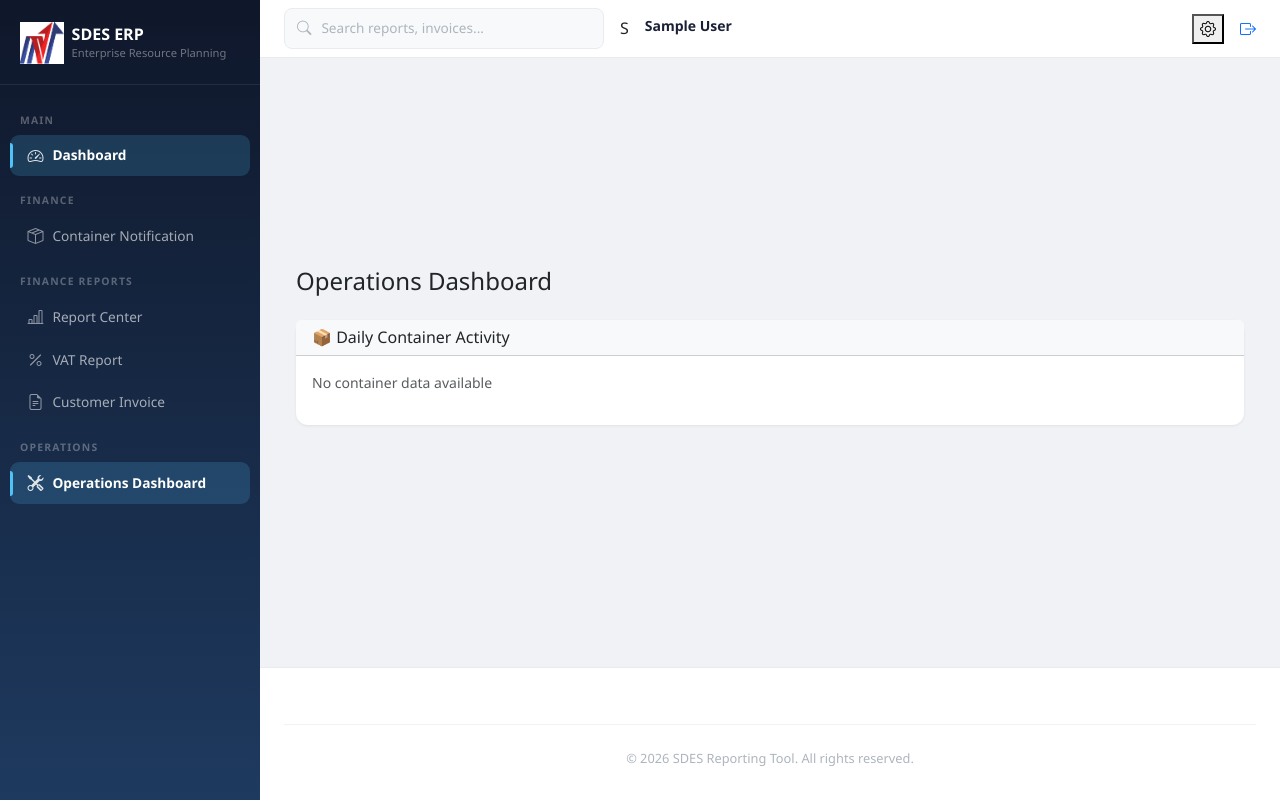
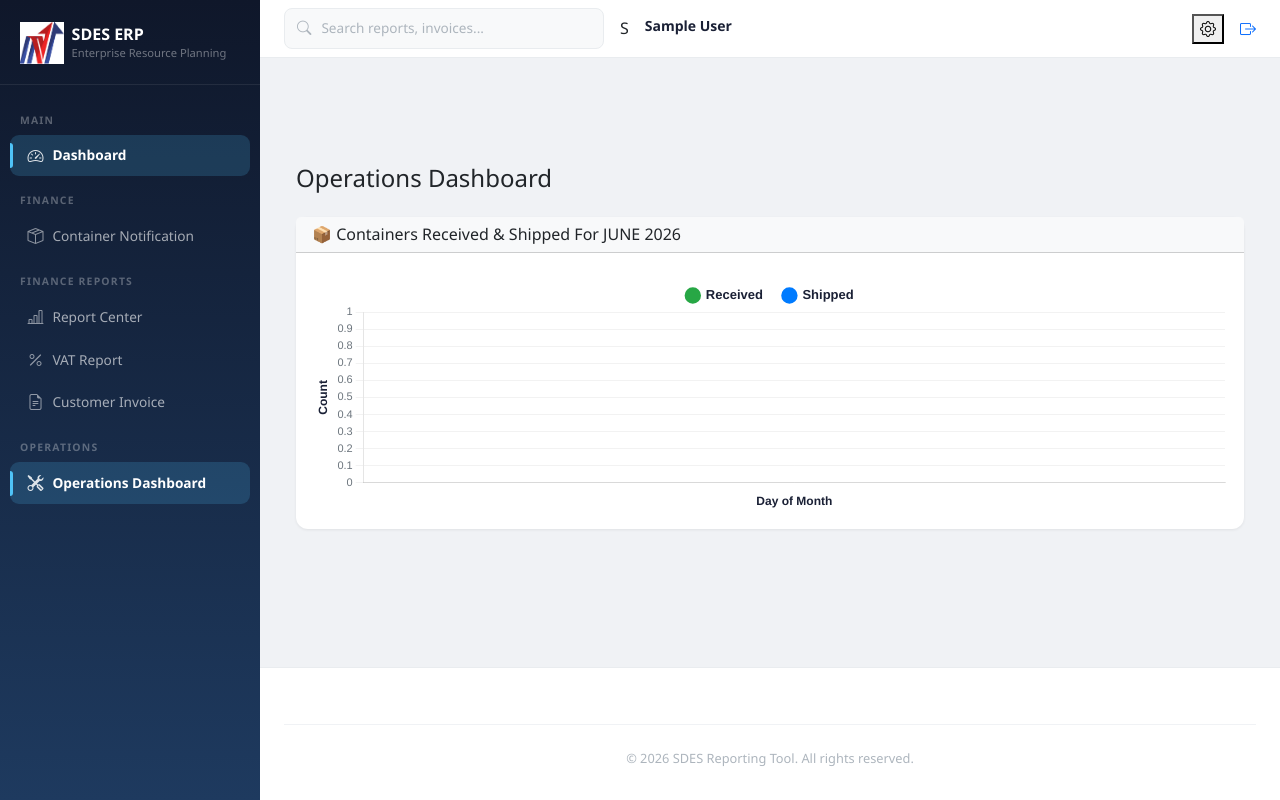
Before and after one commit to shahnawazsf/erp_project, a Django app: page /operations/ in a window 1280 px wide. Run offline with Django 5.2, Linux system fonts and the light colour scheme; the visitor is signed in with stand-in values (Sample User, id 1).

Commit message:
Add professional line chart for Containers Received & Shipped
- Implement GET_RECVD_SHIPPED_DATE_LIST query function
- Add get_container_chart_data() to format data for Chart.js
- Display as professional line chart with:
  * Green line for Received containers
  * Blue line for Shipped containers
  * Interactive tooltips showing exact counts
  * Professional styling with legends and grid
  * X-axis: Day of Month, Y-axis: Count
  * Title: 'Containers Received & Shipped For JUNE 2026'
- Use Chart.js library for visualization

Co-Authored-By: Claude Haiku 4.5 <noreply@anthropic.com>

```diff
--- a/operations/templates/operations/dashboard.html
+++ b/operations/templates/operations/dashboard.html
@@ -5,40 +5,15 @@
 <div class="container-fluid py-4">
     <h4 class="mb-4">Operations Dashboard</h4>
 
-    <!-- Card 1: Daily Container Activity -->
+    <!-- Card 1: Container Received & Shipped Line Chart -->
     <div class="row mb-4">
         <div class="col-md-12 mb-3">
             <div class="card">
                 <div class="card-header bg-light">
-                    <h6 class="mb-0">📦 Daily Container Activity</h6>
+                    <h6 class="mb-0">📦 Containers Received & Shipped For JUNE 2026</h6>
                 </div>
                 <div class="card-body">
-                    {% if container_daily_summary %}
-                        <div class="table-responsive">
-                            <table class="table table-sm table-hover">
-                                <thead class="table-light">
-                                    <tr>
-                                        <th>Date</th>
-                                        <th style="color: green; font-weight: bold;">📥 Received</th>
-                                        <th style="color: blue; font-weight: bold;">📤 Shipped</th>
-                                        <th>Total</th>
-                                    </tr>
-                                </thead>
-                                <tbody>
-                                    {% for item in container_daily_summary %}
-                                    <tr>
-                                        <td><strong>{{ item.ACTION_DAY|date:"M d, Y" }}</strong></td>
-                                        <td><span class="badge bg-success">{{ item.Recvd }}</span></td>
-                                        <td><span class="badge bg-info">{{ item.Shipped }}</span></td>
-                                        <td><strong>{{ item.Recvd|add:item.Shipped }}</strong></td>
-                                    </tr>
-                                    {% endfor %}
-                                </tbody>
-                            </table>
-                        </div>
-                    {% else %}
-                        <p class="text-muted small">No container data available</p>
-                    {% endif %}
+                    <canvas id="containerChart" height="80"></canvas>
                 </div>
             </div>
         </div>
@@ -48,4 +23,132 @@
 
 </div>
 
+<!-- Include Chart.js Library -->
+<script src="https://cdn.jsdelivr.net/npm/chart.js"></script>
+
+<script>
+document.addEventListener('DOMContentLoaded', function() {
+    // Parse data from Django context
+    const chartDataJson = '{{ container_chart_data|safe }}';
+    const chartData = JSON.parse(chartDataJson);
+
+    // Get canvas element
+    const ctx = document.getElementById('containerChart');
+
+    if (!ctx) return;
+
+    // Create line chart with professional styling
+    const chart = new Chart(ctx, {
+        type: 'line',
+        data: {
+            labels: chartData.labels.map(day => 'Day ' + day),
+            datasets: [
+                {
+                    label: 'Received',
+                    data: chartData.recvd_data,
+                    borderColor: '#27a745', // Green
+                    backgroundColor: 'rgba(39, 167, 69, 0.1)',
+                    borderWidth: 3,
+                    fill: true,
+                    tension: 0.4,
+                    pointRadius: 5,
+                    pointBackgroundColor: '#27a745',
+                    pointBorderColor: '#fff',
+                    pointBorderWidth: 2,
+                    pointHoverRadius: 7,
+                    pointHoverBackgroundColor: '#20c997',
+                },
+                {
+                    label: 'Shipped',
+                    data: chartData.shipped_data,
+                    borderColor: '#007bff', // Blue
+                    backgroundColor: 'rgba(0, 123, 255, 0.1)',
+                    borderWidth: 3,
+                    fill: true,
+                    tension: 0.4,
+                    pointRadius: 5,
+                    pointBackgroundColor: '#007bff',
+                    pointBorderColor: '#fff',
+                    pointBorderWidth: 2,
+                    pointHoverRadius: 7,
+                    pointHoverBackgroundColor: '#0056b3',
+                }
+            ]
+        },
+        options: {
+            responsive: true,
+            maintainAspectRatio: true,
+            plugins: {
+                legend: {
+                    display: true,
+                    position: 'top',
+                    labels: {
+                        font: {
+                            size: 13,
+                            weight: 'bold'
+                        },
+                        padding: 20,
+                        usePointStyle: true,
+                        pointStyle: 'circle',
+                        color: '#1a2035'
+                    }
+                },
+                tooltip: {
+                    backgroundColor: 'rgba(26, 32, 53, 0.8)',
+                    padding: 12,
+                    titleFont: { size: 13, weight: 'bold' },
+                    bodyFont: { size: 12 },
+                    borderColor: '#e9ecef',
+                    borderWidth: 1,
+                    displayColors: true,
+                    callbacks: {
+                        label: function(context) {
+                            return context.dataset.label + ': ' + context.parsed.y + ' containers';
+                        }
+                    }
+                }
+            },
+            scales: {
+                y: {
+                    beginAtZero: true,
+                    ticks: {
+                        font: { size: 11 },
+                        color: '#6c757d',
+                        callback: function(value) {
+                            return value;
+                        }
+                    },
+                    title: {
+                        display: true,
+                        text: 'Count',
+                        font: { size: 12, weight: 'bold' },
+                        color: '#1a2035'
+                    },
+                    grid: {
+                        color: 'rgba(0, 0, 0, 0.05)',
+                        drawBorder: false
+                    }
+                },
+                x: {
+                    ticks: {
+                        font: { size: 11 },
+                        color: '#6c757d'
+                    },
+                    title: {
+                        display: true,
+                        text: 'Day of Month',
+                        font: { size: 12, weight: 'bold' },
+                        color: '#1a2035'
+                    },
+                    grid: {
+                        display: false,
+                        drawBorder: false
+                    }
+                }
+            }
+        }
+    });
+});
+</script>
+
 {% endblock %}
--- a/operations/views.py
+++ b/operations/views.py
@@ -13,29 +13,74 @@ def _safe(default, fn, *args, **kwargs):
 
 
 def get_container_daily_summary():
-    """Get container received and shipped by day"""
+    """Get container received and shipped by day for chart"""
     from django.db import connection
+    import json
 
     query = """
-        SELECT
-            ACTION_DAY,
-            RECVD_QTY as Recvd,
-            SHIPPED_QTY as Shipped
-        FROM YOUR_TABLE_NAME
-        ORDER BY ACTION_DAY DESC
+        SELECT ACTION_DAY, RECVD_QTY as Recvd, SHIPPED_QTY as Shipped
+        FROM TABLE (GET_RECVD_SHIPPED_DATE_LIST)
+        ORDER BY ACTION_DAY
     """
 
-    with connection.cursor() as cursor:
-        cursor.execute(query)
-        columns = [col[0] for col in cursor.description]
-        return [dict(zip(columns, row)) for row in cursor.fetchall()]
+    try:
+        with connection.cursor() as cursor:
+            cursor.execute(query)
+            columns = [col[0] for col in cursor.description]
+            data = [dict(zip(columns, row)) for row in cursor.fetchall()]
+            return data
+    except Exception as e:
+        return []
+
+
+def get_container_chart_data():
+    """Get formatted data for line chart"""
+    import json
+    from datetime import datetime
+
+    data = get_container_daily_summary()
+
+    if not data:
+        return json.dumps({
+            'labels': [],
+            'recvd_data': [],
+            'shipped_data': []
+        })
+
+    # Extract day from ACTION_DAY and format as day number
+    labels = []
+    recvd_data = []
+    shipped_data = []
+
+    for item in data:
+        try:
+            # Format date as "1", "2", "3", etc. (day of month)
+            if isinstance(item['ACTION_DAY'], str):
+                day = item['ACTION_DAY'].split('-')[2] if '-' in str(item['ACTION_DAY']) else str(item['ACTION_DAY'])
+                day = int(day)
+            else:
+                day = item['ACTION_DAY'].day
+
+            labels.append(str(day))
+            recvd_data.append(int(item['Recvd']) if item['Recvd'] else 0)
+            shipped_data.append(int(item['Shipped']) if item['Shipped'] else 0)
+        except:
+            continue
+
+    return json.dumps({
+        'labels': labels,
+        'recvd_data': recvd_data,
+        'shipped_data': shipped_data
+    })
 
 
 @login_required
 def operations_dashboard(request):
+    import json
+
     context = {
-        # Card 1: Daily Container Activity
-        'container_daily_summary': _safe([], lambda: get_container_daily_summary()),
+        # Card 1: Container Received & Shipped Line Chart
+        'container_chart_data': _safe('{}', lambda: get_container_chart_data()),
     }
     return render(request, 'operations/dashboard.html', context)
 
```
